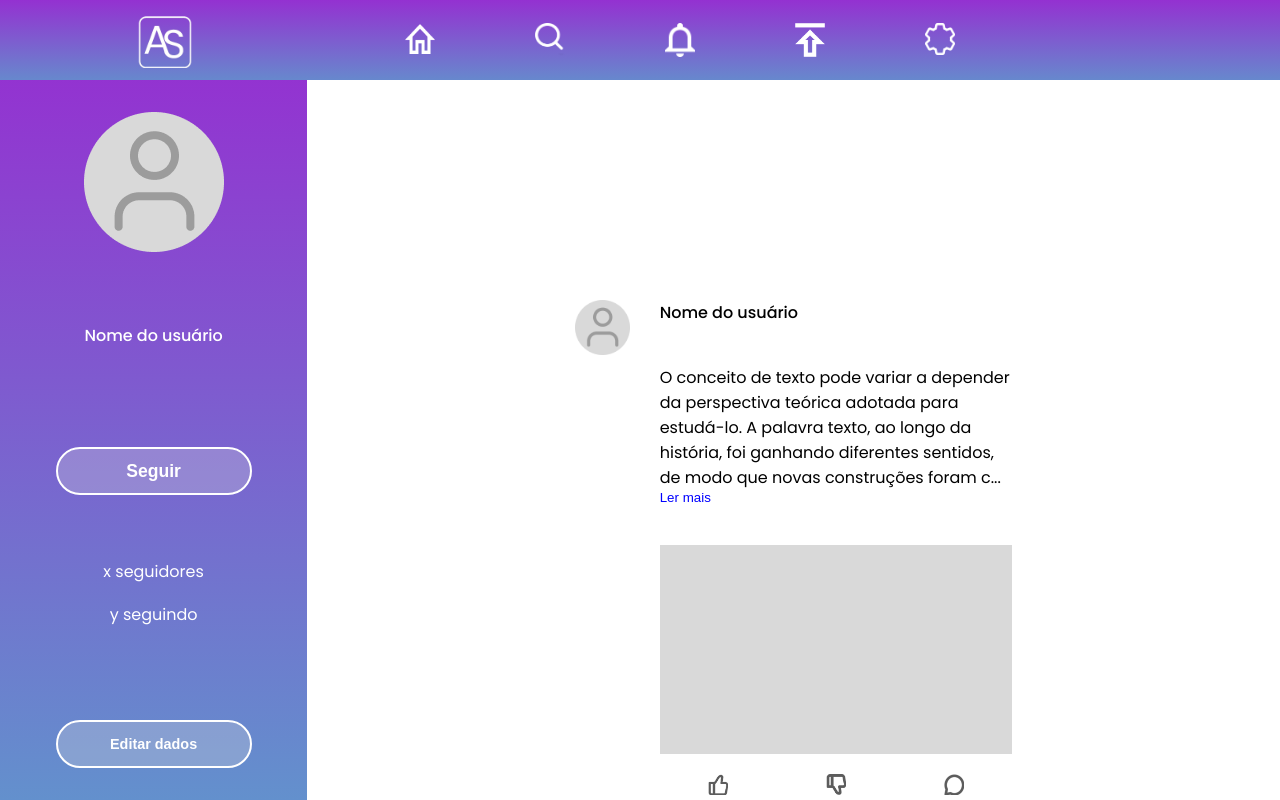
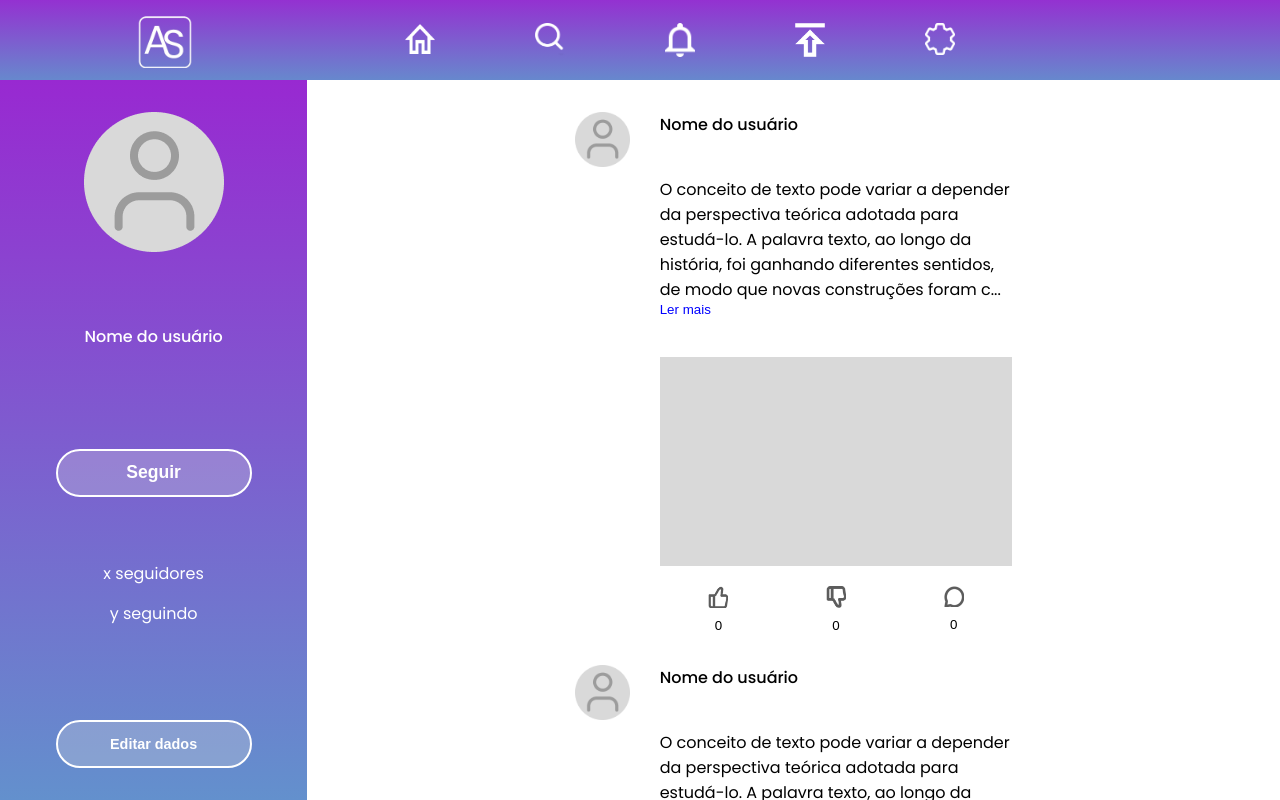
Before and after one commit to evellyn489/AmbrosioSocial, a React (Vite) app: page /perfil in a window 1280 px wide. Built offline with nearby package versions, Linux system fonts and the light colour scheme.

Commit message:
Alterações na tela de Perfil

```diff
--- a/src/pages/Perfil/Perfil.module.scss
+++ b/src/pages/Perfil/Perfil.module.scss
@@ -6,9 +6,11 @@
         width: 100%;
         display: flex;
 
+        padding-top: 80px;
+
         aside {
             min-width: 24%;
-            height: 100vh;
+            height: calc(100vh - 80px);
             background: linear-gradient(to bottom, rgba(152, 41, 209, 1), rgba(0, 74, 173, 0.61));
 
             display: flex;
@@ -17,8 +19,6 @@
             align-items: center;
 
             color: #fff;
-
-            padding-top: 5em;
 
             strong {
                 font-weight: 500;
@@ -30,7 +30,7 @@
                 align-items: center;
 
                 width: 200px;
-                gap: 18px;
+                gap: 15px;
             }
 
             button {
@@ -55,14 +55,13 @@
 
         main {
             display: flex;
-            justify-content: center;
+            flex-direction: column;
             align-items: center;
 
             flex-grow: 1;
-            max-height: 100vh;
+            max-height: calc(100vh - 80px);
             overflow-x: hidden;
 
-            padding-top: 18em;
         }
     }
 }
--- a/src/pages/Perfil/Perfil.tsx
+++ b/src/pages/Perfil/Perfil.tsx
@@ -41,6 +41,9 @@ export function Perfil() {
                 <main>
                     <Publication text="O conceito de texto pode variar a depender da perspectiva teórica adotada para estudá-lo. A palavra texto, ao longo da história, foi ganhando diferentes sentidos, de modo que novas construções foram compreendidas como tal.
                     De acordo com o percusso de investigações sobre o texto, nas mais diversas correntes teóricas que se debruçam sobre esse objeto, o conceito foi se modificando e se ampliando. Hoje o texto não é considerado uma estrutura pronta, com unidade de sentido completa, pois consideram-se também os processos de planejamento,construção e recepção do texto." />
+
+                    <Publication text="O conceito de texto pode variar a depender da perspectiva teórica adotada para estudá-lo. A palavra texto, ao longo da história, foi ganhando diferentes sentidos, de modo que novas construções foram compreendidas como tal.
+                    De acordo com o percusso de investigações sobre o texto, nas mais diversas correntes teóricas que se debruçam sobre esse objeto, o conceito foi se modificando e se ampliando. Hoje o texto não é considerado uma estrutura pronta, com unidade de sentido completa, pois consideram-se também os processos de planejamento,construção e recepção do texto." />
                 </main>
             </div>
         </div>
```
Also changed, not shown: src/components/Menu/Menu.tsx (line endings or trailing spaces).
